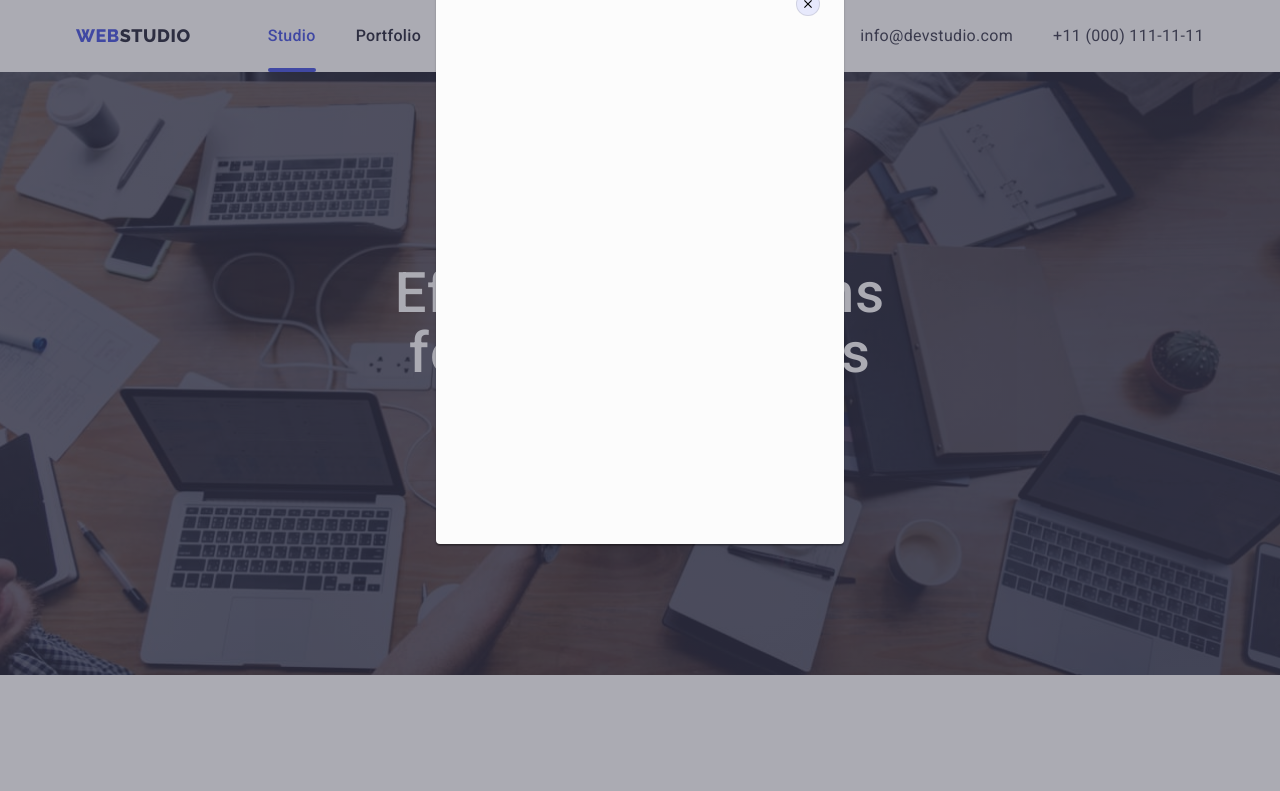
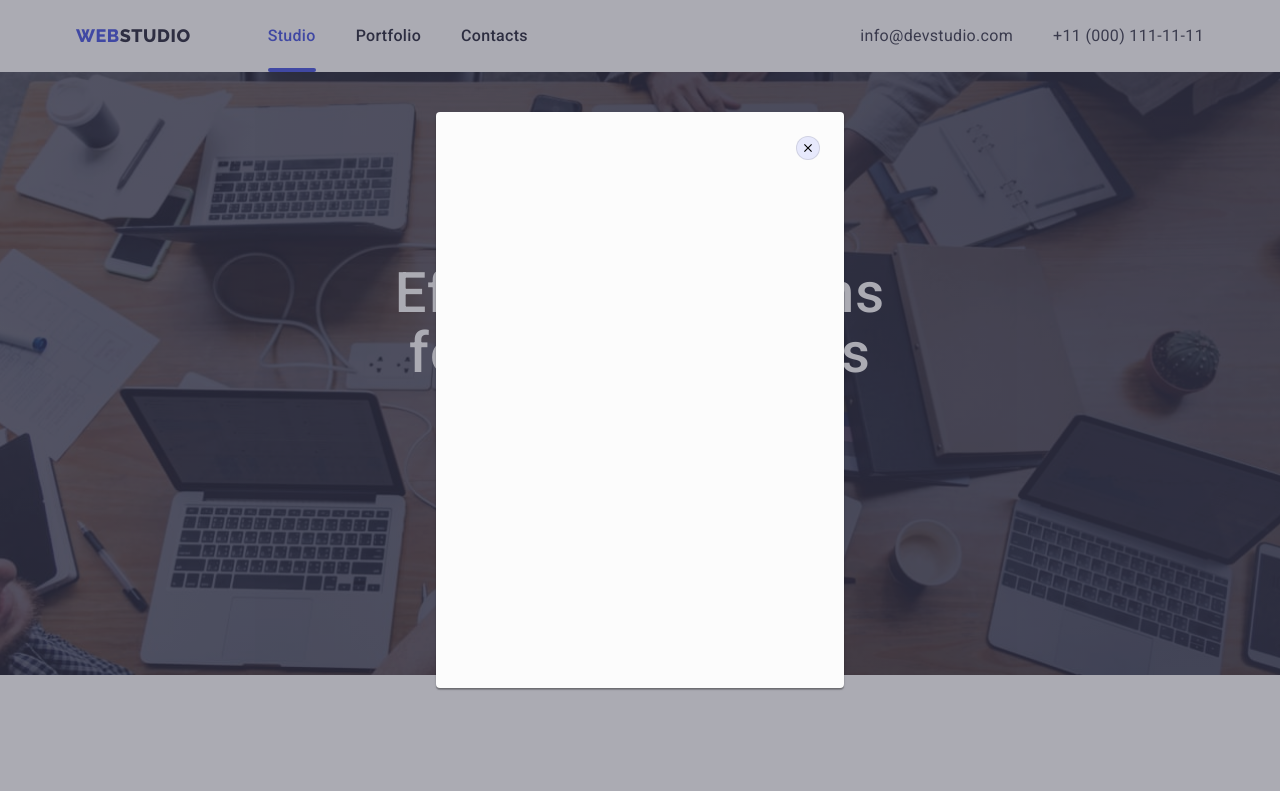
Before and after one commit to dmurzaa/goit-markup-hw-05, a plain HTML site: page index.html in a window 1280 px wide. Both pictures are taken after a click on the button "Order Service". Shown: the top 791 px of the page. Drawn offline with nearby package versions, Linux system fonts and the light colour scheme.

Commit message:
Update styles.css

```diff
--- a/styles/styles.css
+++ b/styles/styles.css
@@ -770,7 +770,7 @@ body {
     box-shadow: 0px 1px 1px rgba(0, 0, 0, 0.14), 0px 1px 3px rgba(0, 0, 0, 0.12), 0px 2px 1px rgba(0, 0, 0, 0.2);
     border-radius: 4px;
 
-    transform: translate(-50%, -75%) scale(1);
+    transform: translate(-50%, -50%) scale(1);
     transition: transform 250ms cubic-bezier(0.4, 0, 0.2, 1);
 }
 
```
